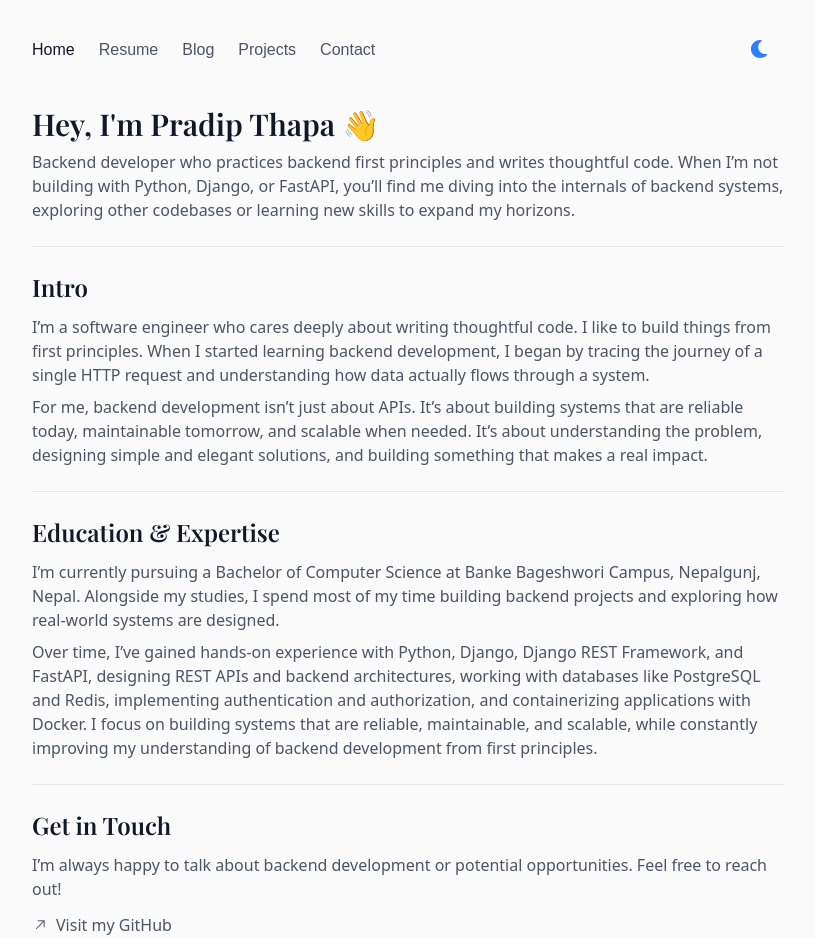
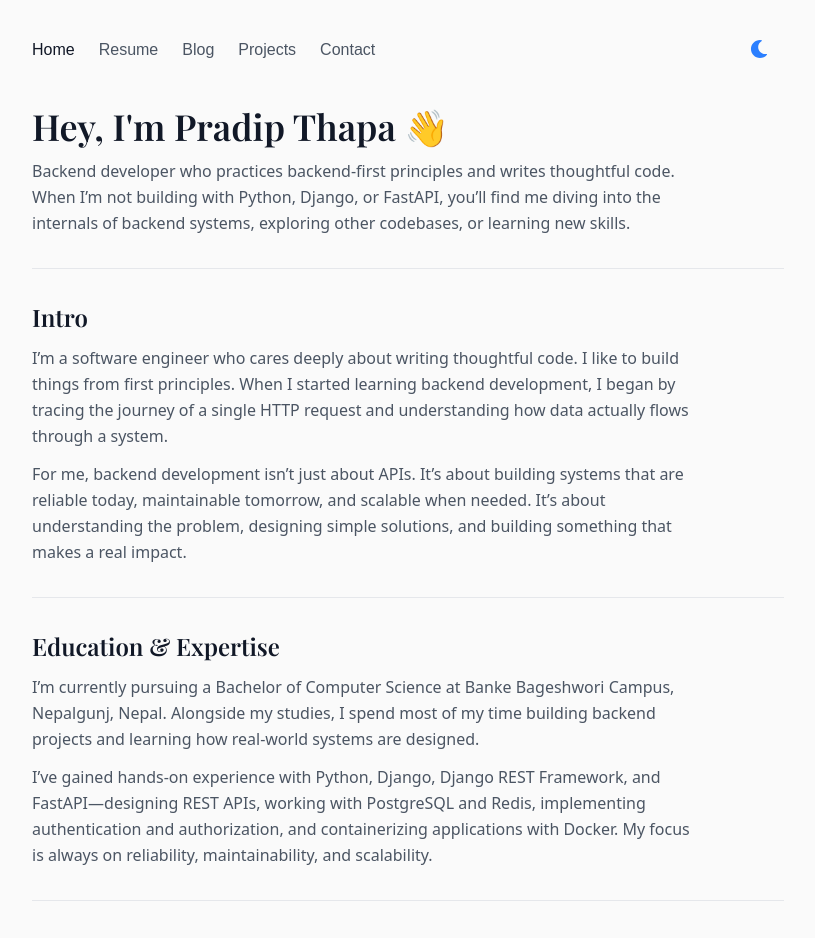
Before and after one commit to thepradipthapa/pradipthapa.net, a Next.js app: page / in a window 1280 px wide. Shown: the top 938 px of the page, without its empty margins (232-1047 px from the left). Built offline with nearby package versions, Linux system fonts and the light colour scheme; a web font is replaced by a local one.

Commit message:
reafactor: enhance home page frontend style

```diff
--- a/src/app/page.tsx
+++ b/src/app/page.tsx
@@ -1,5 +1,4 @@
 /* eslint-disable react/no-unescaped-entities */
-// "use client";
 
 import Link from "next/link";
 import { CiMail } from "react-icons/ci";
@@ -7,38 +6,61 @@ import { GoArrowUpRight } from "react-icons/go";
 
 export default function Home() {
   return (
-    <div className="flex flex-col divide-y divide-border-light dark:divide-border-dark">
-      <div className="flex flex-col pb-6">
-        <h1 className="text-3xl font-heading font-semibold mb-2 text-primary-light dark:text-primary-dark">
+    <section className="flex flex-col divide-y divide-border-light dark:divide-border-dark">
+
+      {/* Hero / Intro */}
+      <div className="pb-8">
+        <h1 className="text-3xl sm:text-4xl font-heading font-semibold text-primary-light dark:text-primary-dark">
           Hey, I'm Pradip Thapa 👋
         </h1>
-        <p className="text-secondary-light dark:text-secondary-dark">
-        Backend developer who practices backend first principles and writes thoughtful code. When I’m not building with Python, Django, or FastAPI, you’ll find me diving into the internals of backend systems, exploring other codebases or learning new skills to expand my horizons.
+
+        <p className="mt-3 max-w-2xl text-secondary-light dark:text-secondary-dark leading-relaxed">
+          Backend developer who practices backend-first principles and writes thoughtful code.
+          When I’m not building with Python, Django, or FastAPI, you’ll find me diving into the
+          internals of backend systems, exploring other codebases, or learning new skills.
         </p>
       </div>
 
       {/* Dynamic Sections */}
       {chunks.map((item) => (
-        <div key={item.title} className="flex flex-col gap-3 py-6">
-          <h2 className="text-2xl font-heading font-semibold text-primary-light dark:text-primary-dark">{item.title}</h2>
-          <div className="text-secondary-light dark:text-secondary-dark">{item.content}</div>
+        <section
+          key={item.title}
+          className="py-8 flex flex-col gap-3"
+        >
+          <h2 className="text-2xl font-heading font-semibold text-primary-light dark:text-primary-dark">
+            {item.title}
+          </h2>
+
+          <div className="max-w-2xl text-secondary-light dark:text-secondary-dark leading-relaxed">
+            {item.content}
           </div>
+        </section>
       ))}
-    </div>
+    </section>
   );
 }
 
-// Content
+/* -------------------------------------------------------------------------- */
+/*                                    Content                                 */
+/* -------------------------------------------------------------------------- */
+
 export const chunks = [
   {
     title: "Intro",
     content: (
-      <div className="flex flex-col gap-2">
-        <p className="">
-          I’m a software engineer who cares deeply about writing thoughtful code. I like to build things from first principles. When I started learning backend development, I began by tracing the journey of a single HTTP request and understanding how data actually flows through a system.
+      <div className="flex flex-col gap-3">
+        <p>
+          I’m a software engineer who cares deeply about writing thoughtful code.
+          I like to build things from first principles. When I started learning backend
+          development, I began by tracing the journey of a single HTTP request and
+          understanding how data actually flows through a system.
         </p>
-        <p className="">
-          For me, backend development isn’t just about APIs. It’s about building systems that are reliable today, maintainable tomorrow, and scalable when needed. It’s about understanding the problem, designing simple and elegant solutions, and building something that makes a real impact.
+
+        <p>
+          For me, backend development isn’t just about APIs. It’s about building systems
+          that are reliable today, maintainable tomorrow, and scalable when needed.
+          It’s about understanding the problem, designing simple solutions, and building
+          something that makes a real impact.
         </p>
       </div>
     ),
@@ -47,41 +69,53 @@ export const chunks = [
   {
     title: "Education & Expertise",
     content: (
-      <div className="flex flex-col gap-2">
-        <p className="">
-          I’m currently pursuing a Bachelor of Computer Science at Banke Bageshwori Campus, Nepalgunj, Nepal. Alongside my studies, I spend most of my time building backend projects and exploring how real-world systems are designed.
+      <div className="flex flex-col gap-3">
+        <p>
+          I’m currently pursuing a Bachelor of Computer Science at Banke Bageshwori Campus,
+          Nepalgunj, Nepal. Alongside my studies, I spend most of my time building backend
+          projects and learning how real-world systems are designed.
         </p>
-        <p className="">
-          Over time, I’ve gained hands-on experience with Python, Django, Django REST Framework, and FastAPI, designing REST APIs and backend architectures, working with databases like PostgreSQL and Redis, implementing authentication and authorization, and containerizing applications with Docker. I focus on building systems that are reliable, maintainable, and scalable, while constantly improving my understanding of backend development from first principles.
+
+        <p>
+          I’ve gained hands-on experience with Python, Django, Django REST Framework, and
+          FastAPI—designing REST APIs, working with PostgreSQL and Redis, implementing
+          authentication and authorization, and containerizing applications with Docker.
+          My focus is always on reliability, maintainability, and scalability.
         </p>
       </div>
     ),
   },
+
   {
     title: "Get in Touch",
     content: (
-      <div className="flex flex-col gap-3">
-        <p className="">
-          I’m always happy to talk about backend development or potential opportunities.
-          Feel free to reach out!
+      <div className="flex flex-col gap-4">
+        <p>
+          I’m always happy to talk about backend development, system design,
+          or potential opportunities.
         </p>
+
+        <div className="flex flex-col gap-2">
           <Link
             href="https://github.com/thepradipthapa"
             target="_blank"
-          className="flex items-center gap-2  hover:underline focus:outline-none"
+            className="inline-flex items-center gap-2 text-primary-light dark:text-primary-dark
+            hover:underline focus:outline-none"
           >
             <GoArrowUpRight />
-          Visit my GitHub
+            GitHub
           </Link>
+
           <Link
             href="mailto:hello@pradipthapa.net"
-          target="_blank"
-          className="flex items-center gap-2  hover:underline focus:outline-none"
+            className="inline-flex items-center gap-2 text-primary-light dark:text-primary-dark
+            hover:underline focus:outline-none"
           >
             <CiMail />
             hello@pradipthapa.net
           </Link>
         </div>
+      </div>
     ),
   },
 ];
--- a/src/app/projects/page.tsx
+++ b/src/app/projects/page.tsx
@@ -1,5 +1,4 @@
 import type { Metadata } from "next";
-
 import { portfolioData } from "@/data/portfolio.data"
 import Link from "next/link"
 import { GoArrowUpRight } from "react-icons/go"
```
Lines whose indentation alone changed are shown as unchanged.
